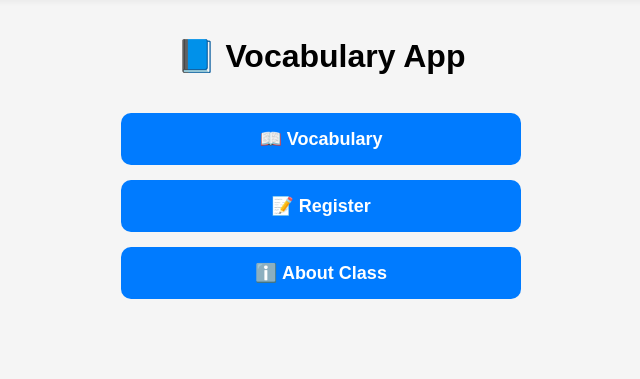
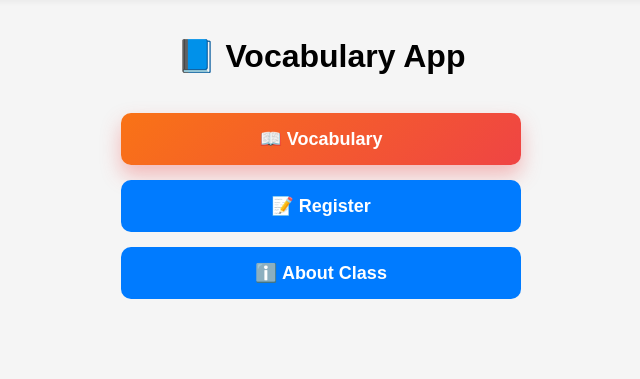
Before and after one commit to sachinsaitawadekar/vocabulary, a PHP site: page / in a window 1280 px wide. Shown: the part 64-443 px from the top of the page, without its empty margins (319-959 px from the left). Run offline with PHP 8.4, Linux system fonts and the light colour scheme.

Commit message:
adding color to vocabulary button

```diff
--- a/index.php
+++ b/index.php
@@ -51,6 +51,15 @@
     .menu a:hover, .menu button:hover {
       background: #0056b3;
     }
+    .menu a.vocab-link {
+      background: linear-gradient(135deg, #f97316, #ef4444);
+      box-shadow: 0 10px 20px rgba(239, 68, 68, 0.35);
+    }
+    .menu a.vocab-link:hover {
+      transform: translateY(-2px);
+      background: linear-gradient(135deg, #fb923c, #f87171);
+      box-shadow: 0 14px 24px rgba(249, 115, 22, 0.35);
+    }
     #installBtn {
       display: none; /* Hidden until install available */
       background: #28a745;
@@ -66,7 +75,7 @@
     <div class="container">
     <h1>📘 Vocabulary App</h1>
     <div class="menu">
-      <a href="vocabulary.php">📖 Vocabulary</a>
+      <a class="vocab-link" href="vocabulary.php">📖 Vocabulary</a>
       <a href="register.php">📝 Register</a>
       <a href="about.php">ℹ️ About Class</a>
       <button id="installBtn">📲 Install App</button>
--- a/vocabulary.php
+++ b/vocabulary.php
@@ -113,6 +113,7 @@ try {
       .marathi { font-size: 1.05rem; }
       .pager a { font-size: 0.95rem; padding: 8px 12px; }
     }
+
     @media (max-width: 480px) { .word { font-size: 1.6rem; } .container { padding: 4px; } }
   </style>
 </head>
@@ -123,7 +124,7 @@ try {
     <section class="card">
       <div class="card-title"><?= htmlspecialchars($cardTitle) ?></div>
       <div class="header">
-        <h1 class="word"><?= e($word) ?></h1>
+        <h1 class="word" aria-live="polite"><?= e($word) ?></h1>
         <div class="date-chip">📅 <?= e($date) ?></div>
       </div>
       <?php if ($marathi): ?>
```
